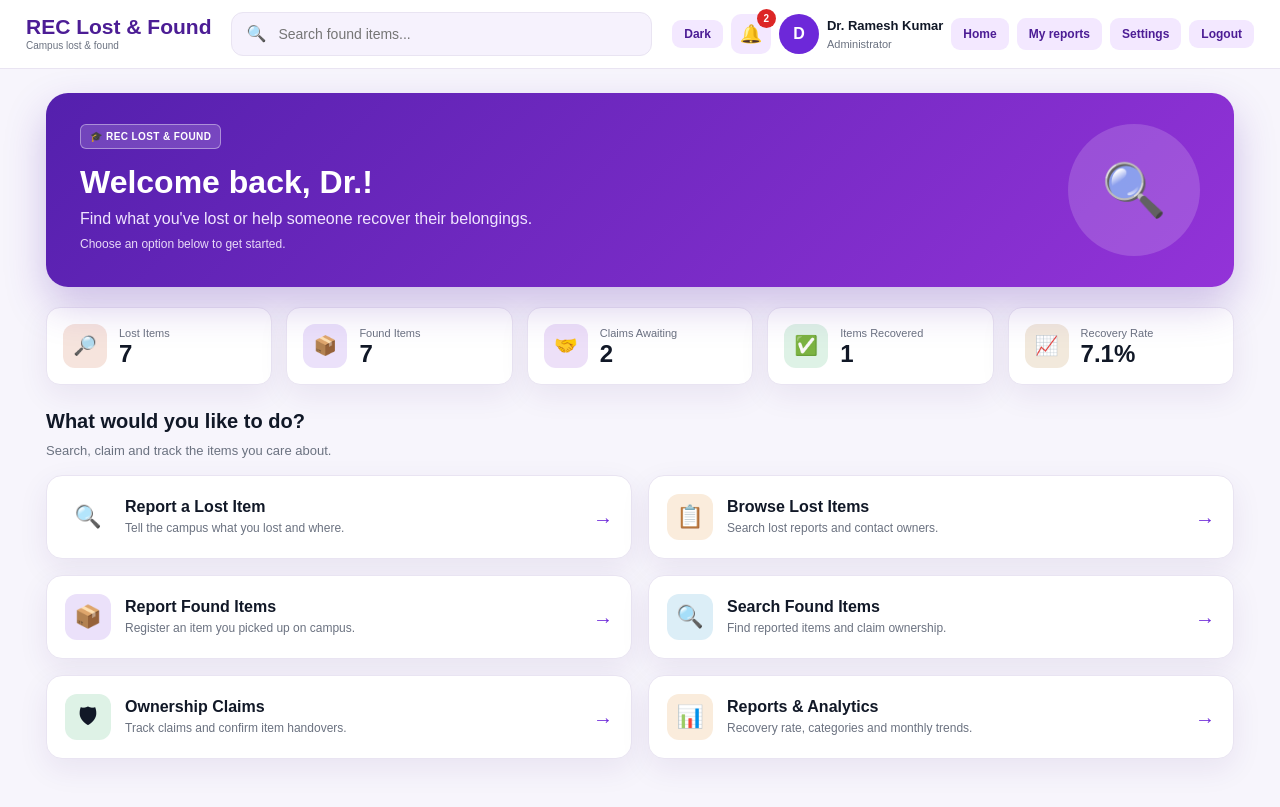
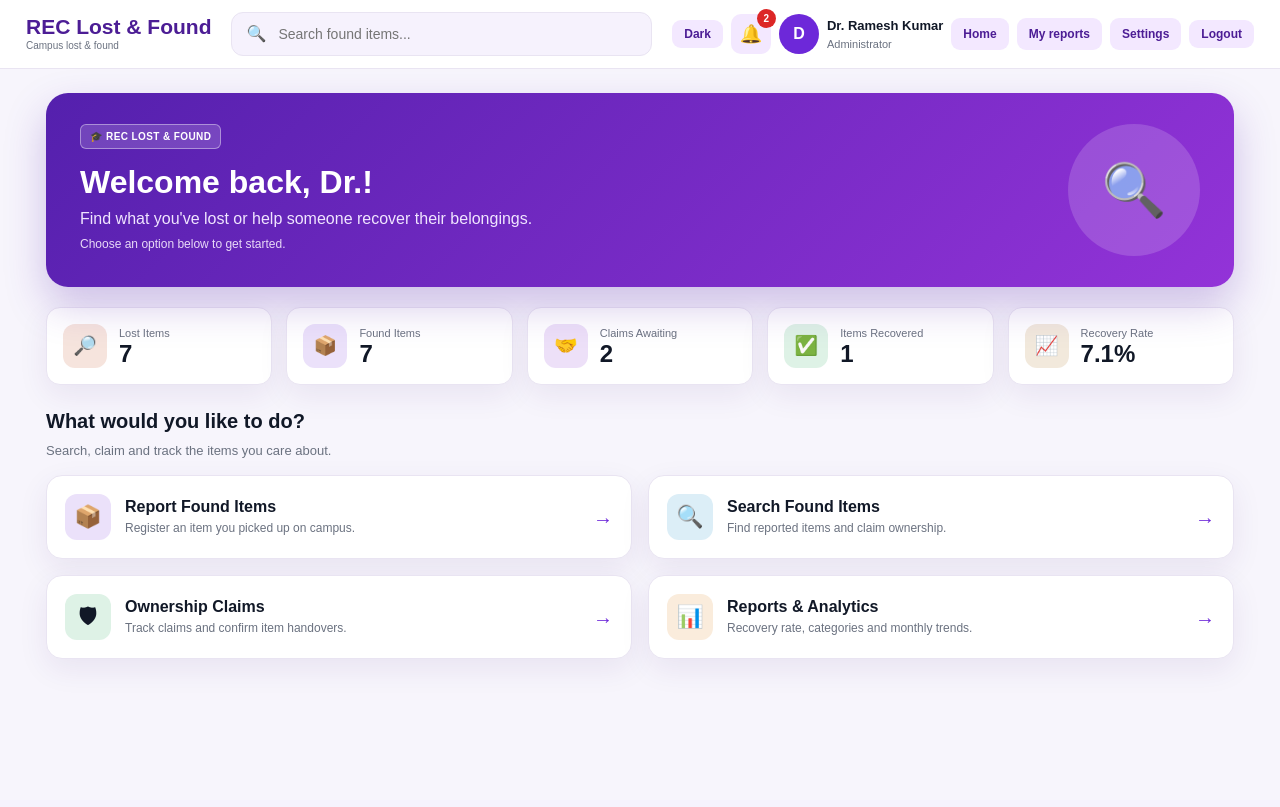
Before and after one commit to sanjana-2207/Campus---Lost-Found, a Spring Boot app: page /dashboard in a window 1280 px wide. After the commit the page ends 659 px from the top, so only its background shows below. Run offline with Spring Boot 4, Linux system fonts and the light colour scheme; a user stored in the database is signed in; data comes from the database, SQL or seed files in the repository; data that the repository does not hold is empty; some of the project's set-up classes (security, data sources, template engines, error pages and the like) are left out, and stand-ins take their place.

Commit message:
Remove lost item entry points from dashboard

```diff
--- a/web/src/main/resources/templates/dashboard.html
+++ b/web/src/main/resources/templates/dashboard.html
@@ -61,22 +61,6 @@
     </section>
 
     <section class="action-grid">
-        <a th:href="@{/report-lost}" class="action-card">
-            <span class="action-icon warm">&#128269;</span>
-            <div class="action-text">
-                <h3>Report a Lost Item</h3>
-                <p>Tell the campus what you lost and where.</p>
-            </div>
-            <span class="action-arrow">&#8594;</span>
-        </a>
-        <a th:href="@{/lost-items}" class="action-card">
-            <span class="action-icon amber">&#128203;</span>
-            <div class="action-text">
-                <h3>Browse Lost Items</h3>
-                <p>Search lost reports and contact owners.</p>
-            </div>
-            <span class="action-arrow">&#8594;</span>
-        </a>
         <a th:href="@{/report-found}" class="action-card">
             <span class="action-icon accent">&#128230;</span>
             <div class="action-text">
--- a/web/src/main/resources/templates/found-items.html
+++ b/web/src/main/resources/templates/found-items.html
@@ -71,7 +71,6 @@
         <div class="form-actions">
             <button type="submit" class="btn btn-primary">Search</button>
             <a th:href="@{/found-items}" class="btn btn-secondary">Reset</a>
-            <a th:href="@{/lost-items}" class="btn btn-secondary">Browse lost items</a>
         </div>
     </form>
 
--- a/web/src/main/resources/templates/lost-items.html
+++ b/web/src/main/resources/templates/lost-items.html
@@ -59,7 +59,6 @@
         <div class="form-actions">
             <button type="submit" class="btn btn-primary">Search</button>
             <a th:href="@{/lost-items}" class="btn btn-secondary">Reset</a>
-            <a th:href="@{/report-lost}" class="btn btn-secondary">Report a lost item</a>
         </div>
     </form>
 
--- a/web/src/main/resources/templates/my-reports.html
+++ b/web/src/main/resources/templates/my-reports.html
@@ -14,7 +14,6 @@
     <div th:replace="~{fragments/alerts :: alerts}"></div>
 
     <div class="form-actions report-actions">
-        <a th:href="@{/report-lost}" class="btn btn-secondary">Report a lost item</a>
         <a th:href="@{/report-found}" class="btn btn-primary">Report a found item</a>
     </div>
 
```
